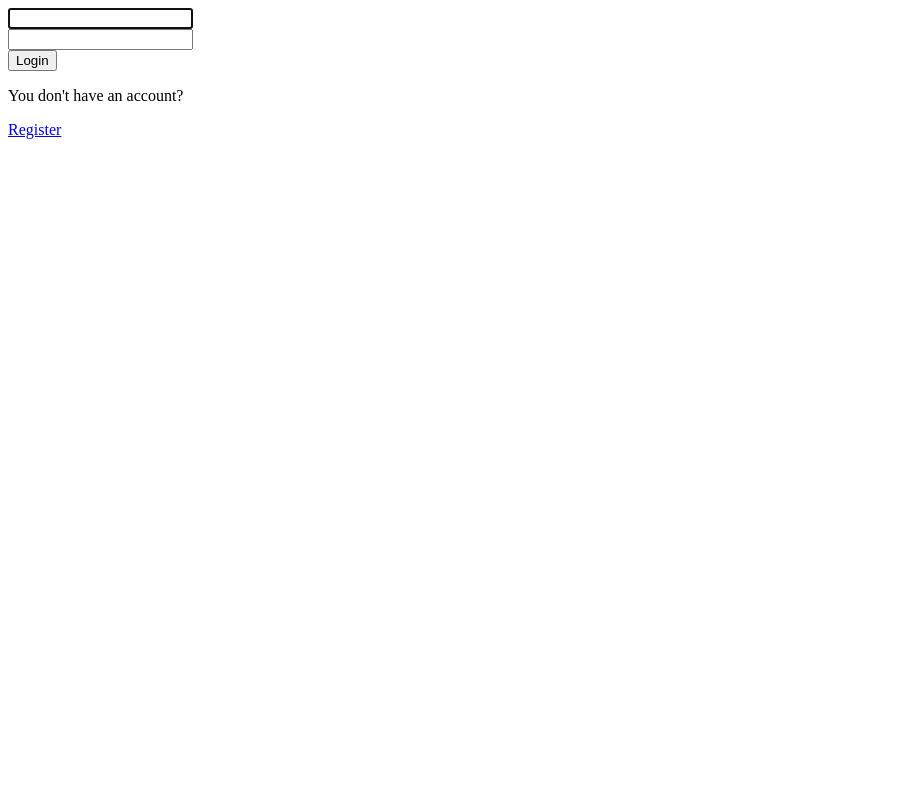
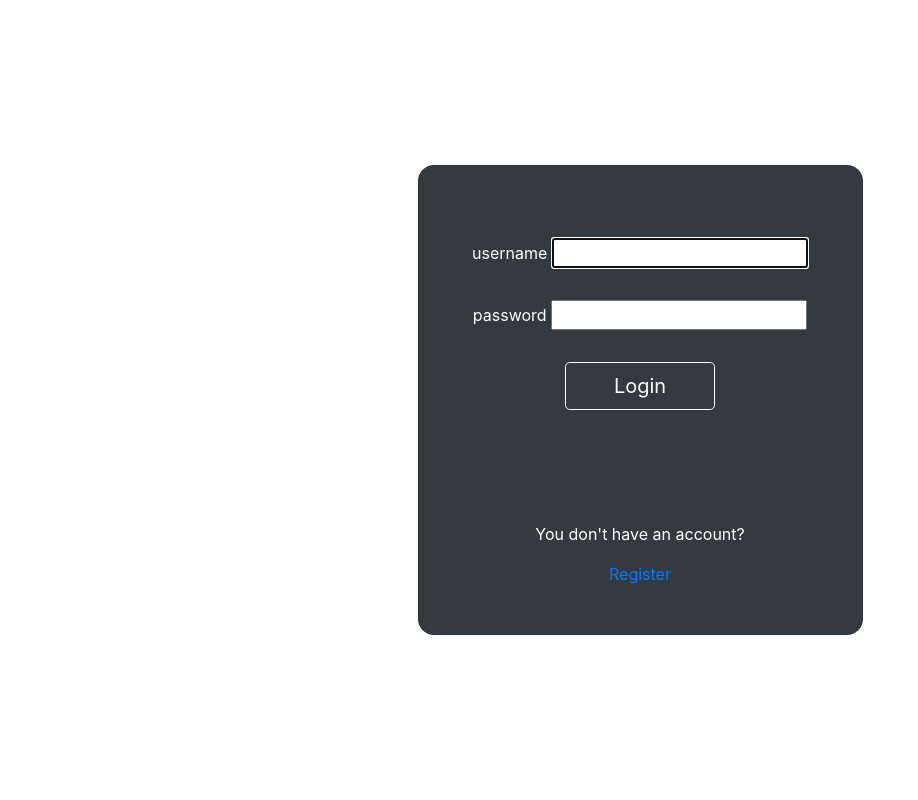
Before and after one commit to KenTaniguchi-R/happyoghi, a Django app: page /login/ in a window 1280 px wide. Shown: the whole page, without its empty margins (0-918 px from the left). Run offline with Django 3.2, Linux system fonts and the light colour scheme.

Commit message:
Add: style to Login Page

```diff
--- a/happyoghi/templates/user_auth/login.html
+++ b/happyoghi/templates/user_auth/login.html
@@ -1,14 +1,41 @@
+<html>
+  <link
+    rel="stylesheet"
+    href="https://cdn.jsdelivr.net/npm/bootstrap@4.0.0/dist/css/bootstrap.min.css"
+    integrity="sha384-Gn5384xqQ1aoWXA+058RXPxPg6fy4IWvTNh0E263XmFcJlSAwiGgFAW/dAiS6JXm"
+    crossorigin="anonymous"
+  />
+  <body class="vh-100 gradient-custom">
+    <div class="container py-5 h-100">
+      <div class="row d-flex justify-content-center align-items-center h-100">
+        <div class="col-12 col-md-8 col-lg-6 col-xl-5">
+          <div <div class="card bg-dark text-white" style="border-radius: 1rem">
+            <div class="card-body p-5 text-center">
+              <div class="mb-md-5 mt-md-4 pb-5">
                 <form action="" method="POST">
-    {% csrf_token %}
-    {{ form.non_field_errors }}
+                  {% csrf_token %} {{ form.non_field_errors }}
                   {% for field in form %}
-      {{ field }}
+                  <div class="form-outline form-white mb-4">
+                    <label class="form-label">{{field.name}} {{ field }}</label>
                     {{ field.errors }}
-      <br>
+                    <br />
+                  </div>
                   {% endfor %}
-    <button type="submit" class="btn btn-primary" >Login</button>
+                  <button
+                    type="submit"
+                    class="btn btn-outline-light btn-lg px-5"
+                  >
+                    Login
+                  </button>
                   <input type="hidden" name="next" value="{{ next }}" />
                 </form>
-
-<p>You don't have  an account?</p>
+              </div>
+              <p>You don't have an account?</p>
               <a href="{% url 'signup' %}">Register</a>
+            </div>
+          </div>
+        </div>
+      </div>
+    </div>
+  </body>
+</html>
```
Lines whose indentation alone changed are shown as unchanged.
